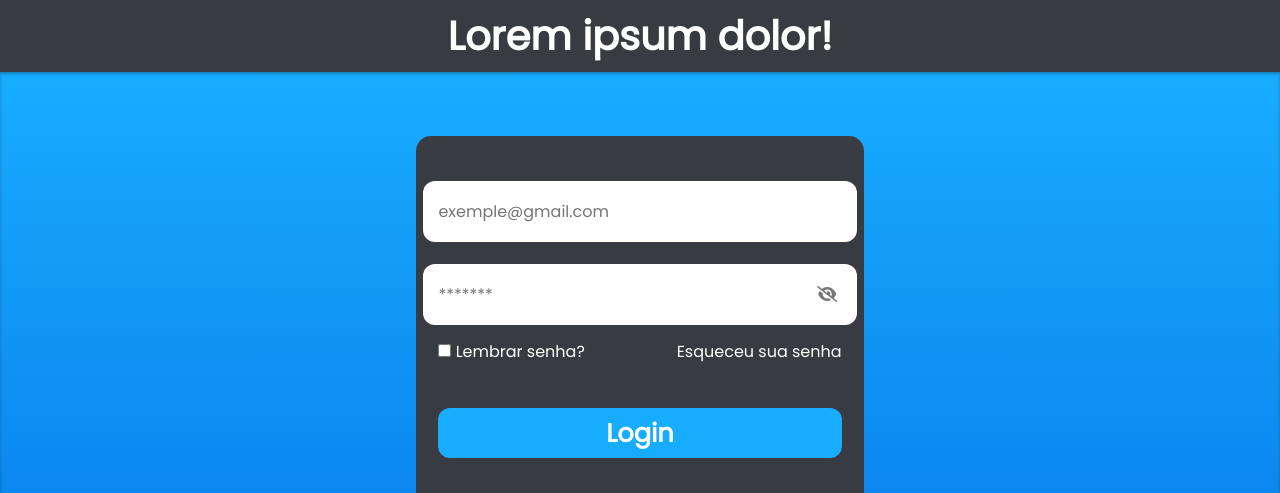
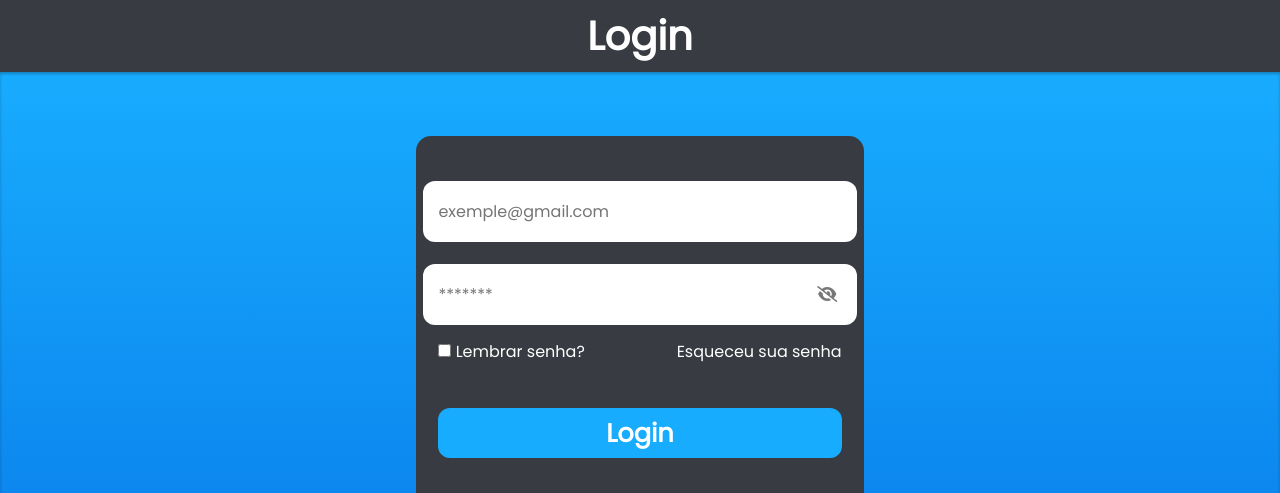
Before and after one commit to work-vitor/Login_JS, a plain HTML site: page index.html in a window 1280 px wide. Shown: the top 493 px of the page. Drawn offline with Linux system fonts and the light colour scheme.

Commit message:
Projeto Finalizado - HTML, CSS, JS

```diff
--- a/index.html
+++ b/index.html
@@ -18,7 +18,7 @@
 <body>
 
     <header>
-        <h1>Lorem ipsum dolor!</h1>
+        <h1>Login</h1>
     </header>
 
     <main>
```
